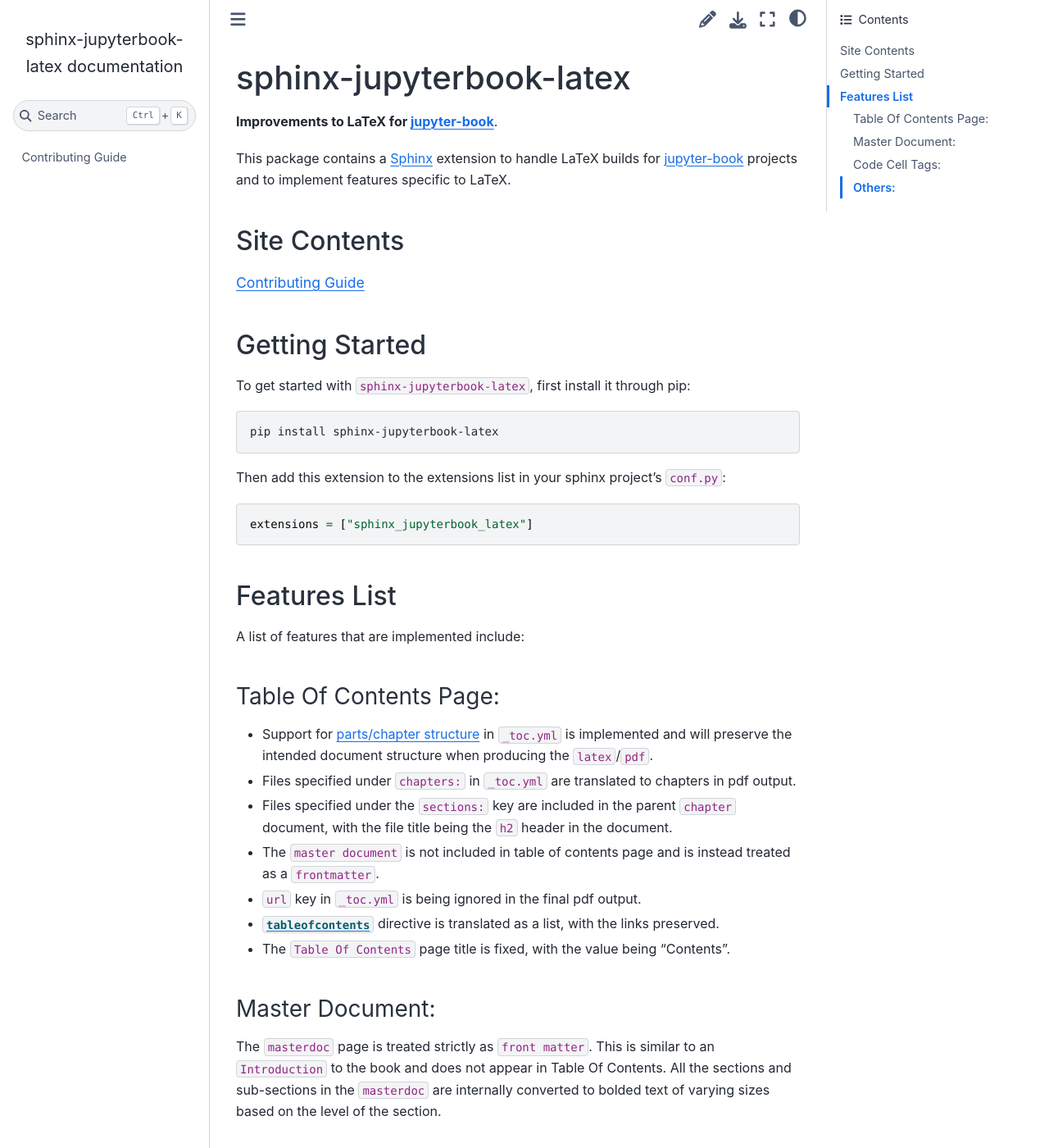
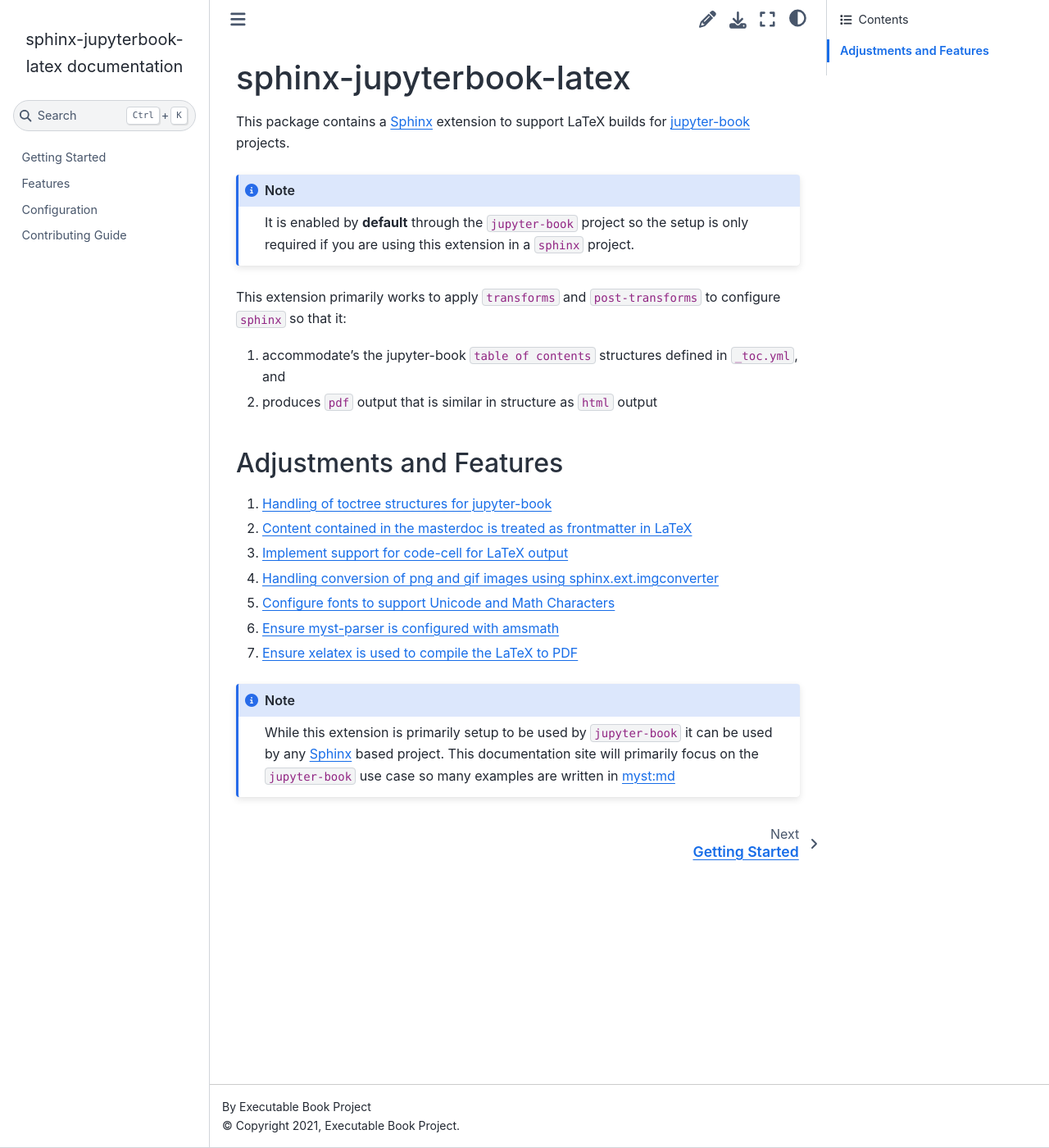
Before and after one commit to executablebooks/sphinx-jupyterbook-latex, a Sphinx documentation site: the page built from docs/index.md, in a window 1280 px wide and 1400 px high. Shown: the whole window at 82% size. Built offline with Sphinx 7.4.7 and the Sphinx Book theme 1.1.4, drawn with Linux system fonts in a browser that asks for light colours; some of the changed text lies outside the part shown.

Commit message:
📚 DOCS: revise project docs (#84)
* DOCS: revise docs

* draft of sphinx equivalent

* pre-commit run

* update to docs

* add configuration page

* add in requirements and tidy up windows

* fix pre-commit

* configure rtd using config file and setup.cfg

* remove docs/requirements.txt

* make defaults clearer

* Update configuration.md

Co-authored-by: AakashGC <aakashgfude@gmail.com>
Co-authored-by: AakashGC <aakashguptachoudhury@gmail.com>

````diff
--- a/docs/conf.py
+++ b/docs/conf.py
@@ -3,7 +3,7 @@
 
 # -- Project information -----------------------------------------------------
 project = "sphinx-jupyterbook-latex"
-copyright = "2020, Executable Book Project"
+copyright = "2021, Executable Book Project"
 author = "Executable Book Project"
 master_doc = "index"
 
@@ -13,7 +13,8 @@
 # Add any Sphinx extension module names here, as strings. They can be
 # extensions coming with Sphinx (named "sphinx.ext.*") or your custom
 # ones.
-extensions = ["sphinx_jupyterbook_latex", "myst_parser"]
+extensions = ["myst_parser", "sphinx_jupyterbook_latex", "sphinx_design"]
+myst_enable_extensions = ["colon_fence"]
 
 # Add any paths that contain templates here, relative to this directory.
 templates_path = ["_templates"]
@@ -32,7 +33,6 @@
 #
 html_theme = "sphinx_book_theme"
 
-
 # Add any paths that contain custom static files (such as style sheets) here,
 # relative to this directory. They are copied after the builtin static files,
 # so a file named "default.css" will overwrite the builtin "default.css".
--- /dev/null
+++ b/docs/configuration.md
@@ -0,0 +1,75 @@
+# Configuration
+
+The following configuration settings can be set in `conf.py` or `_config.yml` (jupyter-book)
+
+For example, ensuring `sphinx.ext.imgconvert` doesn't get loaded you can use:
+
+::::{grid} 2
+:::{grid-item-card} Sphinx
+
+Add the following to your `config.py` file:
+
+```python
+jb_load_imgconverter = False
+```
+:::
+
+:::{grid-item-card} Jupyter Book
+
+Adding the following to your `_config.yml` file:
+
+```yaml
+sphinx:
+  config:
+    jb_load_imgconverter: false
+```
+:::
+::::
+
+## jb_load_imgconverter
+
+| Values |
+|--------|
+| **True** |
+| False  |
+
+Loads the [sphinx.ext.imgconverter](https://www.sphinx-doc.org/en/master/usage/extensions/imgconverter.html) extension which converts images in your document to an appropriate format for the builder (in this case when targeting `latex`)
+
+```{warning}
+This extension uses [ImageMagick](https://www.imagemagick.org/script/index.php) which needs to be installed on your system
+```
+
+## jblatex_show_tocs
+
+| Values |
+|--------|
+| **True** |
+| False  |
+| 'list' |
+
+This option enables the use of a `list` based implementation when building the `table of contents` for inclusion in the `pdf` document. This produces a clean looking table of contents for your project.
+
+```{note}
+This option is setup to enable `table of content` styles to be introduced in the future. Currently `True` is interpreted as `list` as the default behavior when building the `table of contents` in the `tex` file.
+```
+
+
+## jblatex_captions_parts
+
+| Values |
+|--------|
+| **True** |
+| False  |
+
+This is an **override option** that ensures that `sphinx` is configured with:
+
+```python
+latex_toplevel_sectioning = 'part'
+```
+
+with behavior that is documented [here](https://www.sphinx-doc.org/en/master/usage/configuration.html#confval-latex_toplevel_sectioning). This `sphinx` option can be set to `part`, `chapter`, or `section`.
+
+```{note}
+This option is mainly useful when using this extension directly by a `sphinx` project.
+The value of this option is typically inferred when using `jupyter-book` from the `sitemap` and set automatically
+```
--- /dev/null
+++ b/docs/features.md
@@ -0,0 +1,226 @@
+# Features
+
+This page provides further details on the adjustments made and features that are provided by this extension.
+
+(features:handling-toctree)=
+## Handling of `toctree` structures for `jupyter-book`
+
+The `jupyter-book` project provides two primary `_toc.yml` structures:
+
+1. `jb-article`: a format for specifying a single document composed of sections
+2. `jb-book`: a format for specifying a book composed of parts and sections
+
+### Support for `jb-article`
+
+::::{grid} 2
+:::{grid-item-card} Jupyter Book
+```yaml
+format: jb-article
+root: index
+sections:
+- file: path/to/section1
+- file: path/to/section2
+```
+:::
+:::{grid-item-card} Sphinx `toctree`
+Adding the following sphinx toctree in the root `index` file
+```rst
+# <contents of index frontmatter>
+
+.. toctree::
+   :hidden:
+
+   path/to/section1
+   path/to/section2
+```
+:::
+::::
+
+### Support for `jb-book`
+
+A simple `chapter` listing:
+
+::::{grid} 2
+:::{grid-item-card} Jupyter Book
+
+```yaml
+format: jb-book
+root: index
+chapters:
+- file: path/to/chapter1
+- file: path/to/chapter2
+```
+
+:::
+:::{grid-item-card} Sphinx toctree
+
+Adding the following sphinx toctree in the root `index` file
+
+```rst
+# <contents of index frontmatter>
+
+.. toctree::
+   :hidden:
+
+   path/to/chapter1
+   path/to/chapter2
+```
+
+:::
+::::
+
+A more complex `Parts/Chapter` style listing:
+
+::::{grid} 2
+:::{grid-item-card} Jupyter Book
+
+```yaml
+format: jb-book
+root: index
+parts:
+  - caption: Name of Part 1
+    chapters:
+    - file: path/to/part1/chapter1
+    - file: path/to/part1/chapter2
+      sections:
+      - file: path/to/part1/chapter2/section1
+  - caption: Name of Part 2
+    chapters:
+    - file: path/to/part2/chapter3
+    - file: path/to/part2/chapter4
+      sections:
+      - file: path/to/part2/chapter4/section1
+```
+
+:::
+:::{grid-item-card} Sphinx toctree
+
+Set `jblatex_captions_to_parts` config variable to `True` in `conf.py`.
+
+Adding the following toctrees in the root `index` file:
+
+```rst
+# <contents of index frontmatter>
+
+.. toctree::
+   :caption: Name of Part 1
+   :hidden:
+
+   path/to/part1/chapter1
+   path/to/part1/chapter2
+
+.. toctree::
+   :caption: Name of Part 2
+   :hidden:
+
+   path/to/part2/chapter1
+   path/to/part2/chapter2
+```
+
+And in `path/to/part1/chapter2` file, adding the following toctree:
+
+```rst
+.. toctree::
+   :hidden:
+
+   path/to/part1/chapter2/section1
+```
+
+In `path/to/part2/chapter2` file, adding the following toctree:
+
+```yaml
+.. toctree::
+   :hidden:
+
+   path/to/part2/chapter4/section1
+```
+
+:::
+::::
+
+### Implementation Actions
+
+* Support for [parts/chapter structure](https://jupyterbook.org/customize/toc.html#defining-chapters-and-parts-in-toc-yml) in `_toc.yml` is implemented and will preserve the intended document structure when producing the `latex`/`pdf`.
+
+* Files specified under `chapters:` in `_toc.yml` are translated
+  to chapters in pdf output.
+
+* `url` key in `_toc.yml` is being ignored in the final
+  pdf output.
+
+* [`tableofcontents`](https://jupyterbook.org/customize/toc.html#add-a-table-of-contents-to-a-page-s-content) directive is translated as a list, with the links preserved.
+
+* The `Table Of Contents` page title is fixed, with the value being "Contents".
+
+* Files specified under the `sections:` key are included in the parent `chapter` document, with the file title being the `h2` header in the document.
+
+
+(features:frontmatter)=
+## Master (or `root`) Document:
+
+The `masterdoc` page is treated strictly as `front matter`.
+
+This is similar to an `Introduction` to the book and does not appear in the Table Of Contents.
+All the sections and sub-sections in the `masterdoc` are internally converted to bolded text of varying sizes based on the level of the section.
+
+(features:code-cell)=
+### Support for `code-cell` and `code-cell` tags:
+
+This extension builds support for `code-cell` directives.
+
+It currently supports the following `tags`:
+
+* `hide-cell` removes the input and output cell content in the `pdf`
+
+* `hide-input` removes the cell but displays the output in the `pdf`
+
+* `hide-output` removes the outputs of a cell in the `pdf`
+
+```{note}
+A complete list of tags available to `jupyter-book` projects can be found in [the jupyter-book documentation](https://jupyterbook.org/reference/cheatsheet.html#tags).
+```
+
+
+(features:png-gif)=
+## Conversion of `png` and `gif` images
+
+Handling of `png` and `gif` images is via the `sphinx.ext.imgconverter` package.
+This package uses [ImageMagick](https://www.imagemagick.org/script/index.php), which
+needs to be installed on your system to work.
+
+```{warning}
+[ImageMagick](https://www.imagemagick.org/script/index.php) is not installed by default
+so it is up to the users to install this software.
+```
+
+Unsupported images are converted to `png` for inclusion in the `pdf` file.
+
+
+(features:fonts)=
+## Fonts
+
+[GNU Free Fonts](https://www.gnu.org/software/freefont/) are currently used when building the `PDF`, but this may change in the near future as it doesn't support handling of math characters particularly well.
+
+(features:math)=
+## Math
+
+This extension ensures `myst_amsmath_enable` is enabled by default.
+
+This provides direct LaTeX syntax support for elements like:
+
+```latex
+\begin{align*}
+# <math-syntax>
+\end{align*}
+```
+
+in your source files.
+
+Support for this is provided by [myst-parser](https://myst-parser.readthedocs.io/en/latest/using/syntax-optional.html#syntax-amsmath).
+
+(features:xelatex)=
+## LaTeX builder (`xelatex`)
+
+This extension ensures `xelatex` is used as the default LaTeX compiler.
+
+We have elected to use `xelatex` by default given it has support for unicode characters.
--- a/docs/index.md
+++ b/docs/index.md
@@ -1,96 +1,42 @@
 # sphinx-jupyterbook-latex
 
-**Improvements to LaTeX for [jupyter-book](https://jupyterbook.org/intro.html)**.
+This package contains a [Sphinx](http://www.sphinx-doc.org/en/master/)
+extension to support LaTeX builds for [jupyter-book](https://jupyterbook.org/)
+projects.
 
-This package contains a [Sphinx](http://www.sphinx-doc.org/en/master/)
-extension to handle LaTeX builds for [jupyter-book](https://jupyterbook.org/)
-projects and to implement features specific to LaTeX.
+```{note}
+It is enabled by **default** through the `jupyter-book` project so the
+setup is only required if you are using this extension in a `sphinx`
+project.
+```
 
-## Site Contents
+This extension primarily works to apply `transforms` and `post-transforms` to configure `sphinx` so that it:
+
+1. accommodate's the jupyter-book `table of contents` structures defined in `_toc.yml`, and
+2. produces `pdf` output that is similar in structure as `html` output
+
+## Adjustments and Features
+
+1. {ref}`Handling of toctree structures for jupyter-book <features:handling-toctree>`
+2. {ref}`Content contained in the masterdoc is treated as frontmatter in LaTeX <features:frontmatter>`
+3. {ref}`Implement support for code-cell for LaTeX output <features:code-cell>`
+4. {ref}`Handling conversion of png and gif images using sphinx.ext.imgconverter <features:png-gif>`
+5. {ref}`Configure fonts to support Unicode and Math Characters <features:fonts>`
+6. {ref}`Ensure myst-parser is configured with amsmath <features:math>`
+7. {ref}`Ensure xelatex is used to compile the LaTeX to PDF <features:xelatex>`
+
+```{note}
+While this extension is primarily setup to be used by `jupyter-book` it can
+be used by any [Sphinx](http://www.sphinx-doc.org/en/master/)
+based project. This documentation site will primarily focus on the `jupyter-book`
+use case so many examples are written in
+[myst:md](https://myst-parser.readthedocs.io/en/latest/syntax/syntax.html)
+```
 
 ```{toctree}
----
-maxdepth: 1
----
-contributing.md
+:hidden:
+getting-started
+features
+configuration
+contributing
 ```
-
-(getting-started)=
-## Getting Started
-
-To get started with `sphinx-jupyterbook-latex`, first install it through pip:
-
-```bash
-pip install sphinx-jupyterbook-latex
-```
-
-Then add this extension to the extensions list in your sphinx project's `conf.py`:
-
-```python
-extensions = ["sphinx_jupyterbook_latex"]
-```
-
-(feature-list)=
-## Features List
-
-A list of features that are implemented include:
-
-### Table Of Contents Page:
-
-* Support for [parts/chapter structure](https://jupyterbook.org/customize/toc.html#defining-chapters-and-parts-in-toc-yml) in `_toc.yml` is implemented and
-  will preserve the intended document structure when producing the `latex`/`pdf`.
-
-* Files specified under `chapters:` in `_toc.yml` are translated
-  to chapters in pdf output.
-
-* Files specified under the `sections:` key are included
-  in the parent `chapter` document, with the file title being the `h2`
-  header in the document.
-
-* The `master document` is not included in table of contents page
-  and is instead treated as a `frontmatter`.
-
-* `url` key in `_toc.yml` is being ignored in the final
-  pdf output.
-
-* [`tableofcontents`](https://jupyterbook.org/customize/toc.html#add-a-table-of-contents-to-a-page-s-content) directive
-  is translated as a list, with the links preserved.
-
-* The `Table Of Contents` page title is fixed, with the value being "Contents".
-
-### Master Document:
-
-The `masterdoc` page is treated strictly as `front matter`. This is similar to an
-`Introduction` to the book and does not appear in Table Of Contents. All the sections
-and sub-sections in the `masterdoc` are internally converted to bolded text of
-varying sizes based on the level of the section.
-
-### Code Cell Tags:
-
-A list of available tags can be found in [https://jupyterbook.org/reference/cheatsheet.html#tags]
-
-* `hide-cell` is handled by removing the input and output cell content in the `pdf` output.
-
-* `hide-input` is handled by removing the cell but displaying the output in the `pdf` output.
-
-* `hide-output` is handled by removing the outputs of a cell in the `pdf` output.
-
-### Others:
-
-* Handling of `png` and `gif` images using `sphinx.ext.imgconverter` package.
-  Which uses [ImageMagick](https://www.imagemagick.org/script/index.php), which
-  needs to be installed on your system to work.
-
-  ```{note}
-  [ImageMagick](https://www.imagemagick.org/script/index.php) is not installed by default
-  so it is up to the users to install this software.
-  ```
-
-* Fonts used at the moment are [GNU Free Fonts](https://www.gnu.org/software/freefont/),
-  but it may change in the near future owing to its handling of math characters.
-
-* Direct LaTeX syntax for math is handled by default in source documents
-  using `myst_amsmath_enable` key of `jupyter-book`.
-  More info on [this](https://myst-parser.readthedocs.io/en/latest/using/syntax-optional.html#syntax-amsmath) page.
-
-* `xelatex` is used as the **default LaTeX engine** because of its support for unicode characters.
--- a/setup.cfg
+++ b/setup.cfg
@@ -35,6 +35,8 @@
 rtd =
     myst-parser
     sphinx-book-theme
+    sphinx-design
+    sphinx-jupyterbook-latex
 testing =
     coverage<5.0
     myst-nb>=0.13,<0.14
````
Also changed, not shown: docs/contributing.md (+7 -1 lines), docs/getting-started.md (added, +24 -0 lines), .readthedocs.yml, 1 other file.
